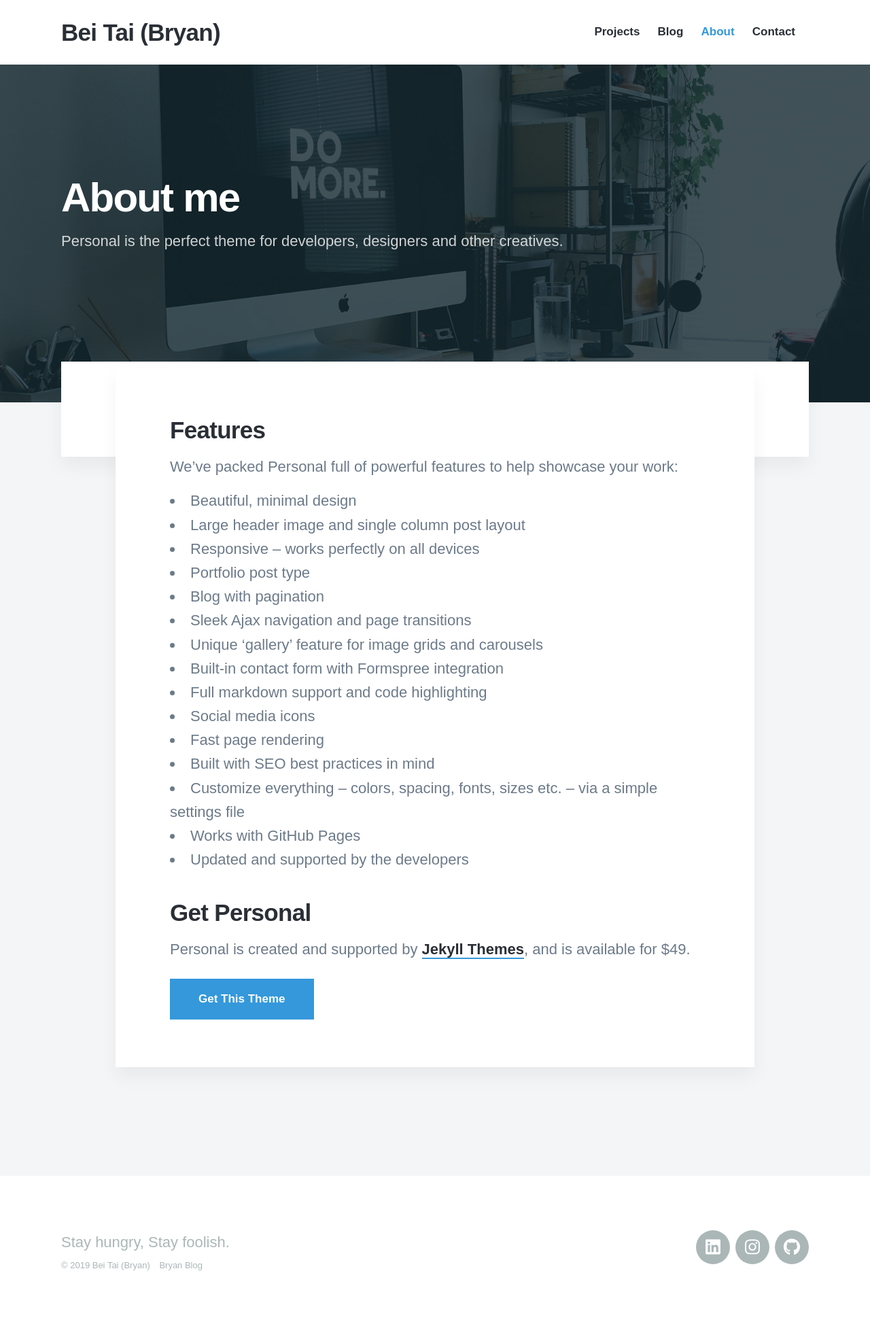
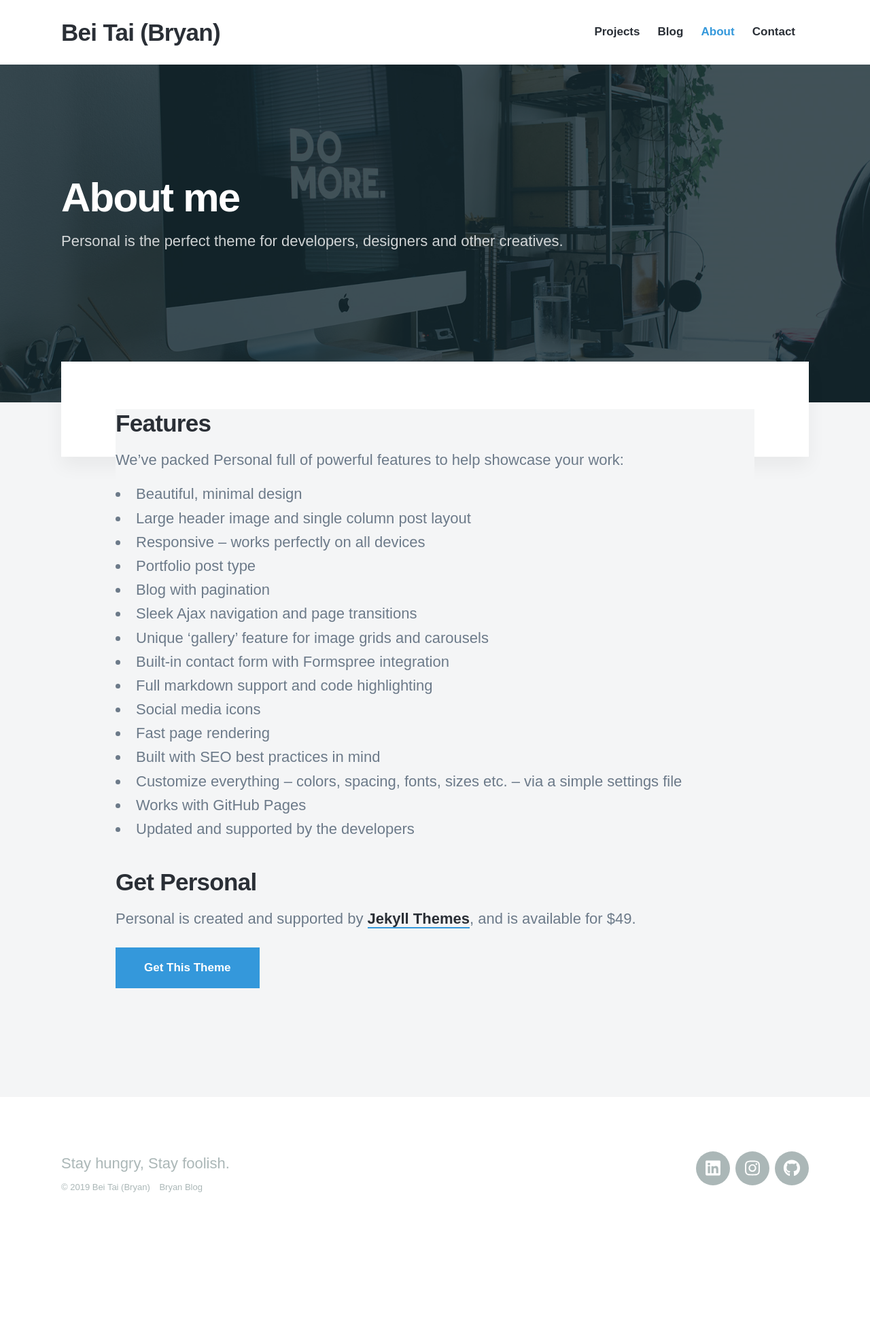
Before and after one commit to bryantaibei/bryantaibei.github.io, a Jekyll site: the page built from _pages/about.html, in a window 1280 px wide. Shown: the whole page at 68% size. Built offline with Jekyll 4.4.1, drawn with Linux system fonts in a browser that asks for light colours; nearby versions of some CDN libraries; some web fonts are replaced; after the commit the page ends 1833 px from its top, so only the background shows below that.

Commit message:
Update about.html

```diff
--- a/_pages/about.html
+++ b/_pages/about.html
@@ -9,8 +9,6 @@ featured_image: /images/demo/about.jpg
     <section class="single">
 
         <div class="wrap">
-
-            <article class="single-post">
 
                 <h2 id="features">Features</h2>
 
@@ -41,8 +39,6 @@ featured_image: /images/demo/about.jpg
     <p><a href="https://jekyllthemes.io/theme/personal-website-jekyll-theme" class="button button--large">Get This Theme</a></p>
 
 
-            </article>
-
         </div>
 
     </section>
```
